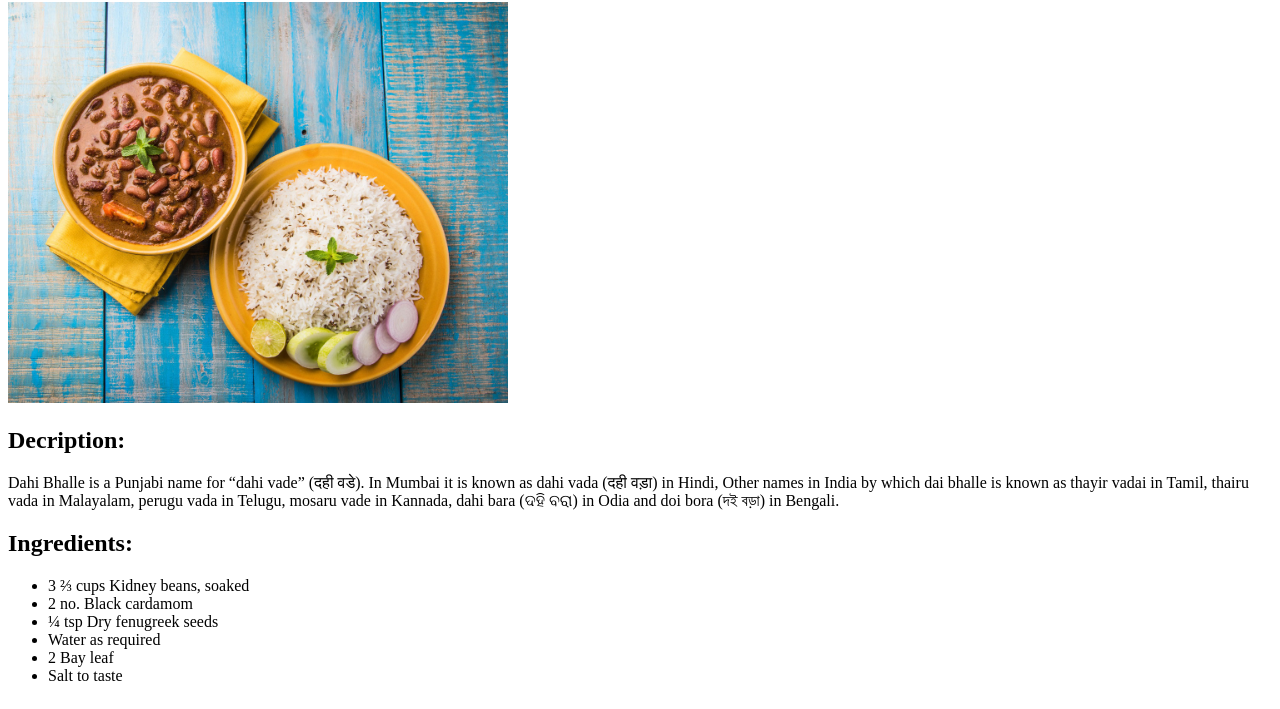
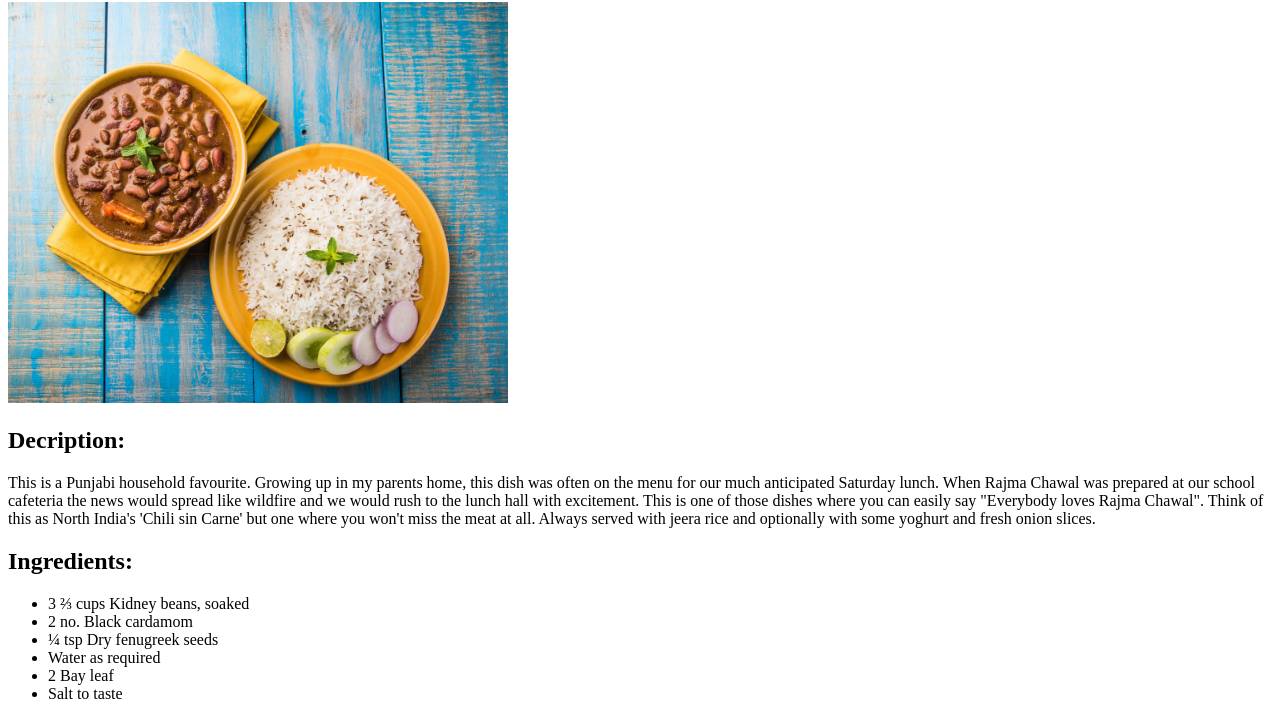
Before and after one commit to pritish00001/odin-recipes, a plain HTML site: page recipes/rajma_chawal.html in a window 1280 px wide. Shown: the part 78-787 px from the top of the page. Drawn offline with Linux system fonts and the light colour scheme.

Commit message:
Correct the description
Interchange the description of the two recipes

```diff
--- a/recipes/rajma_chawal.html
+++ b/recipes/rajma_chawal.html
@@ -9,10 +9,12 @@
     <h1>Rajma Chawal</h1>
     <img src="img/1582355956_Rajmachawal.jpg" alt="Rajma Chawal"
     width="500px">
-    <h2>Decription:</h2>
-    <p>Dahi Bhalle is a Punjabi name for “dahi vade” (दही वडे). In Mumbai it is known as dahi vada (दही वड़ा) in Hindi,
+        <h2>Decription:</h2>
+    <p>This is a Punjabi household favourite. Growing up in my parents home, this dish was often on the menu for our much anticipated Saturday lunch. When Rajma Chawal was prepared at our school cafeteria the news would spread like wildfire and we would rush to the lunch hall with excitement. This is one of those dishes where you can easily say "Everybody loves Rajma Chawal".
 
-        Other names in India by which dai bhalle is known as  thayir vadai in Tamil, thairu vada in Malayalam, perugu vada in Telugu, mosaru vade in Kannada, dahi bara (ଦହି ବରା) in Odia and doi bora (দই বড়া) in Bengali.</p>
+        Think of this as North India's 'Chili sin Carne' but one where you won't miss the meat at all.
+
+        Always served with jeera rice and optionally with some yoghurt and fresh onion slices.</p>
     <h2>Ingredients:</h2>
     <ul>
         <li>3 ⅔ cups Kidney beans, soaked</li>
```
